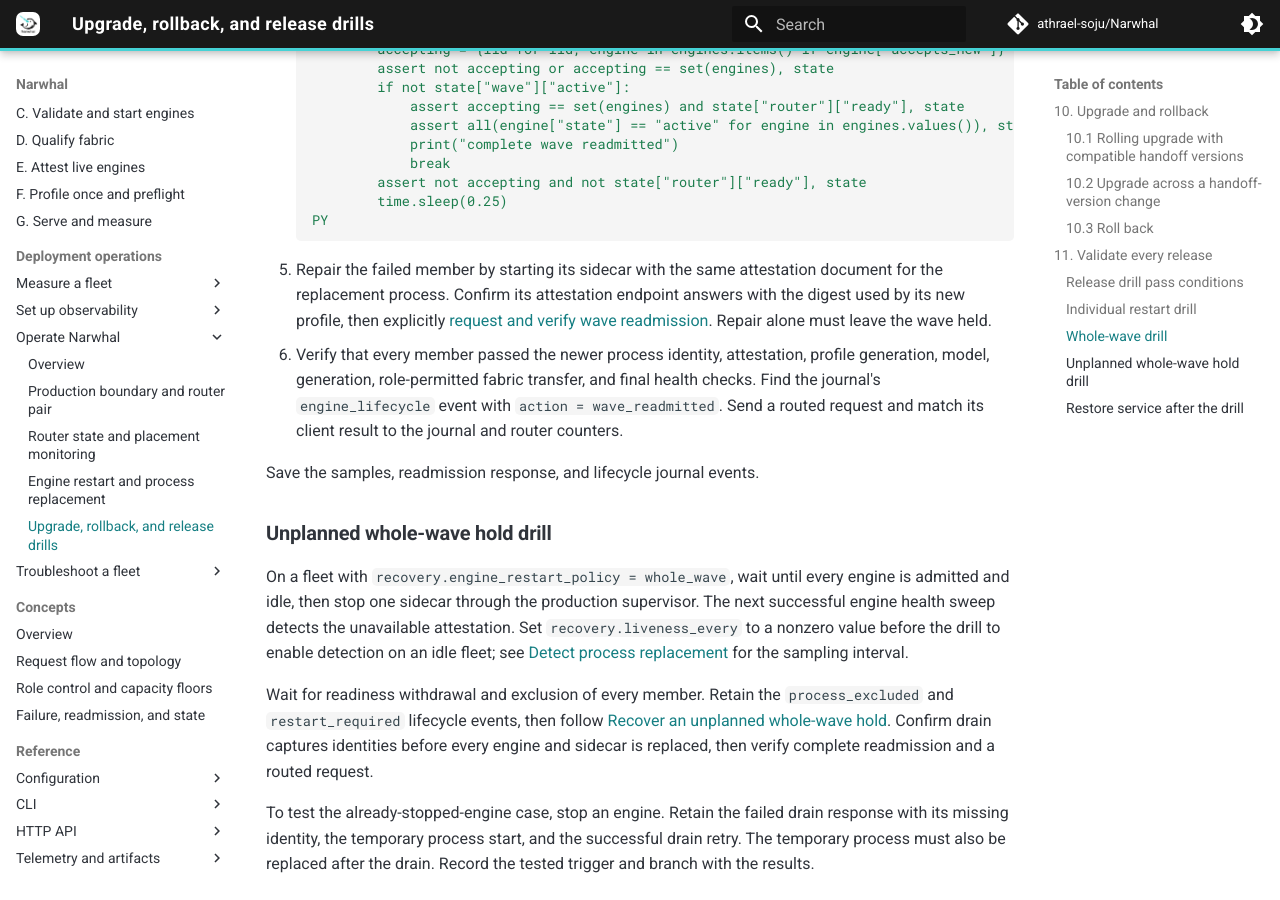
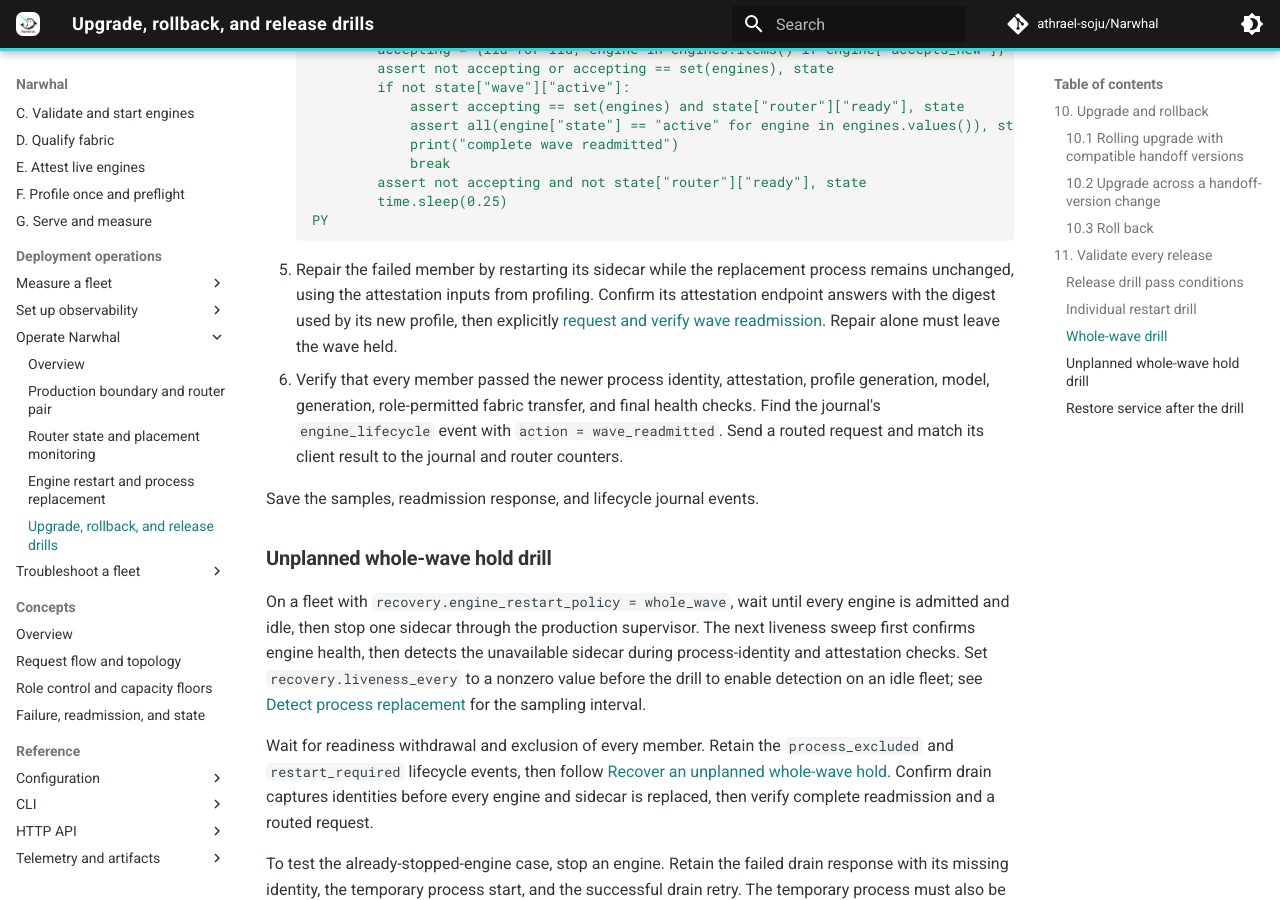
Before and after one commit to athrael-soju/Narwhal, an MkDocs documentation site: the page built from docs/operate/04-Upgrade-and-Validate.md, in a window 1280 px wide and 900 px high, scrolled down 3861 px. Built offline with MkDocs 1.6.1 and Material for MkDocs 9.7.7, drawn with Linux system fonts in a browser that asks for light colours; comment, search, counter and statistics services are not loaded; some of the changed text lies outside the part shown.

Commit message:
docs: tighten lifecycle drill instructions

````diff
--- a/docs/operate/04-Upgrade-and-Validate.md
+++ b/docs/operate/04-Upgrade-and-Validate.md
@@ -47,8 +47,9 @@ Restore these as one unit:
 ## 11. Validate every release
 
 On an idle fleet, run the restart drill for `recovery.engine_restart_policy`
-and test router failover using the production supervisor and load balancer.
-Keep external admission closed until
+and test [router failover](../troubleshoot/02-Router-Recovery.md#router-failover)
+using the production supervisor and load balancer. Keep external admission
+closed until
 [service restoration](#restore-service-after-the-drill) is complete.
 
 Record the release, fleet configuration, role pins, profiles, immutable engine
@@ -171,9 +172,10 @@ Use `recovery.engine_restart_policy = whole_wave` and the prerequisites,
     PY
     ```
 
-5. Repair the failed member by starting its sidecar with the same attestation
-   document for the replacement process. Confirm its attestation endpoint
-   answers with the digest used by its new profile, then explicitly
+5. Repair the failed member by restarting its sidecar while the replacement
+   process remains unchanged, using the attestation inputs from profiling.
+   Confirm its attestation endpoint answers with the digest used by its new
+   profile, then explicitly
    [request and verify wave readmission](03-Restart-Engines.md#82-restart-the-fleet).
    Repair alone must leave the wave held.
 6. Verify that every member passed the newer process identity, attestation,
@@ -188,9 +190,10 @@ Save the samples, readmission response, and lifecycle journal events.
 
 On a fleet with `recovery.engine_restart_policy = whole_wave`, wait until
 every engine is admitted and idle, then stop one sidecar through the
-production supervisor. The next successful engine health sweep detects the
-unavailable attestation. Set `recovery.liveness_every` to a nonzero value before
-the drill to enable detection on an idle fleet; see
+production supervisor. The next liveness sweep first confirms engine health,
+then detects the unavailable sidecar during process-identity and attestation
+checks. Set `recovery.liveness_every` to a nonzero value before the drill to
+enable detection on an idle fleet; see
 [Detect process replacement](03-Restart-Engines.md#9-detect-process-replacement)
 for the sampling interval.
 
````
Also changed, not shown: docs/operate/03-Restart-Engines.md (+9 -7 lines).
